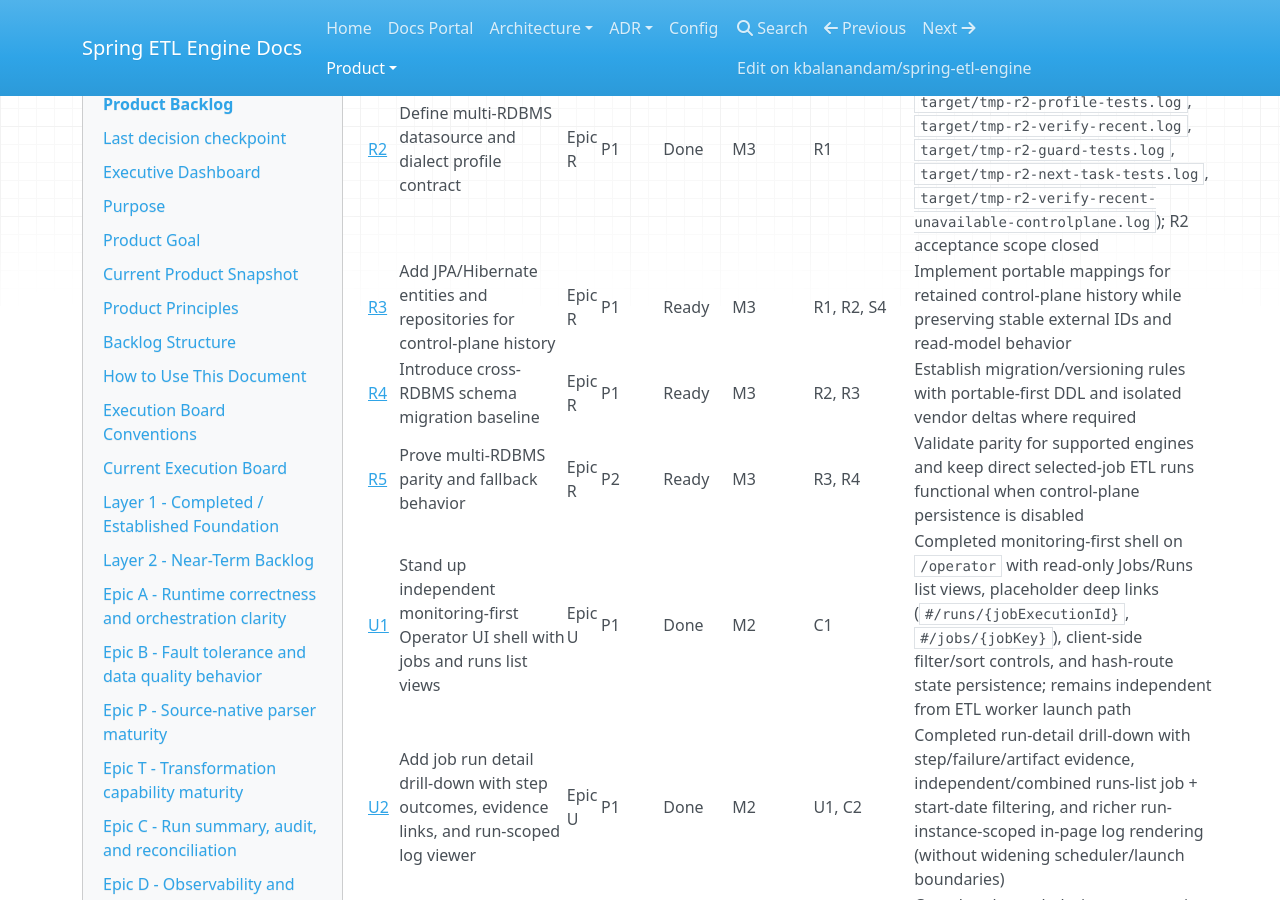
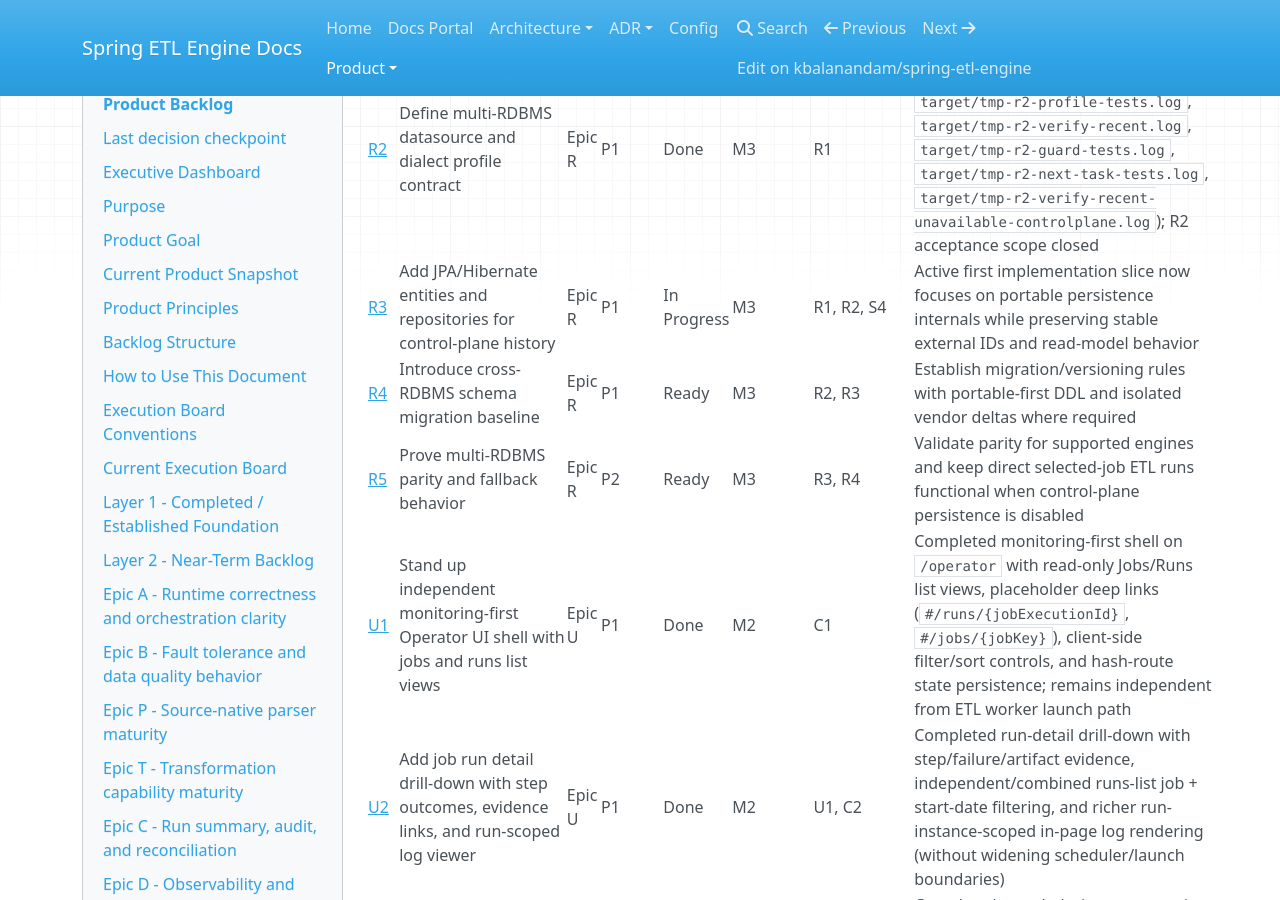
Before and after one commit to kbalanandam/spring-etl-engine, an MkDocs documentation site: the page built from docs/product/product-backlog.md, in a window 1280 px wide and 900 px high, scrolled down 12225 px. Built offline with MkDocs 1.6.1, drawn with Linux system fonts in a browser that asks for light colours; nearby versions of some CDN libraries; some of the changed text lies outside the part shown.

```diff
--- a/docs/product/product-backlog.md
+++ b/docs/product/product-backlog.md
@@ -277,7 +277,7 @@ This table is the day-to-day execution view for the current product stage.
 | [S4](backlog-items/scheduler/S4-control-plane-operational-data-model.md) | Define control-plane operational data model for schedules, watchers, trigger events, run and step history, artifact lineage, and restartability anchors | Epic S | P1 | Done | M2 | S1, C1, C2 | Current-release S4a slice is shipped (schedule/trigger/run PK-cutover foundations); S4b baseline is complete with durable `step_record` + `artifact_record` schema, lineage guardrails, step+artifact projection writes, persisted read-model APIs, and Operator UI run-detail consumption; S4c first functional slice is now shipped for `attempt_link`/`checkpoint_anchor` persistence and recovery lookups, with any future semantic expansion explicitly aligned to `F1` restart decisions (see [`S4c checklist`](backlog-items/scheduler/S4c-attempt-link-checkpoint-anchor-checklist.md)). |
 | [R1](backlog-items/scheduler/R1-freeze-jpa-hibernate-control-plane-persistence-boundary.md) | Freeze JPA/Hibernate control-plane persistence boundary | Epic R | P1 | Done | M3 | S1, S4 | ADR-0014 and persistence boundary docs now freeze optional-control-plane invariants for multi-RDBMS follow-on work |
 | [R2](backlog-items/scheduler/R2-multi-rdbms-datasource-and-dialect-profile-contract.md) | Define multi-RDBMS datasource and dialect profile contract | Epic R | P1 | Done | M3 | R1 | Validation evidence captured (`target/tmp-r2-targeted-tests.log`, `target/tmp-r2-profile-tests.log`, `target/tmp-r2-verify-recent.log`, `target/tmp-r2-guard-tests.log`, `target/tmp-r2-next-task-tests.log`, `target/tmp-r2-verify-recent-unavailable-controlplane.log`); R2 acceptance scope closed |
-| [R3](backlog-items/scheduler/R3-jpa-hibernate-entities-and-repositories-for-control-plane-history.md) | Add JPA/Hibernate entities and repositories for control-plane history | Epic R | P1 | Ready | M3 | R1, R2, S4 | Implement portable mappings for retained control-plane history while preserving stable external IDs and read-model behavior |
+| [R3](backlog-items/scheduler/R3-jpa-hibernate-entities-and-repositories-for-control-plane-history.md) | Add JPA/Hibernate entities and repositories for control-plane history | Epic R | P1 | In Progress | M3 | R1, R2, S4 | Active first implementation slice now focuses on portable persistence internals while preserving stable external IDs and read-model behavior |
 | [R4](backlog-items/scheduler/R4-cross-rdbms-schema-migration-baseline.md) | Introduce cross-RDBMS schema migration baseline | Epic R | P1 | Ready | M3 | R2, R3 | Establish migration/versioning rules with portable-first DDL and isolated vendor deltas where required |
 | [R5](backlog-items/scheduler/R5-multi-rdbms-parity-and-fallback-verification.md) | Prove multi-RDBMS parity and fallback behavior | Epic R | P2 | Ready | M3 | R3, R4 | Validate parity for supported engines and keep direct selected-job ETL runs functional when control-plane persistence is disabled |
 | [U1](backlog-items/operator-ui/U1-independent-operator-ui-shell-and-monitoring-read-model.md) | Stand up independent monitoring-first Operator UI shell with jobs and runs list views | Epic U | P1 | Done | M2 | C1 | Completed monitoring-first shell on `/operator` with read-only Jobs/Runs list views, placeholder deep links (`#/runs/{jobExecutionId}`, `#/jobs/{jobKey}`), client-side filter/sort controls, and hash-route state persistence; remains independent from ETL worker launch path |
@@ -295,7 +295,7 @@ This table is the day-to-day execution view for the current product stage.
 
 Use this section as the near-term sequencing view behind the execution board:
 
-1. Treat the next phase as a **product-grade optional control-plane lane**: close `R2`, then move directly into `R3`/`R4`/`R5` without reopening MVP UI/scheduler scope.
+1. Treat the next phase as a **product-grade optional control-plane lane**: execute `R3` now, then continue into `R4`/`R5` without reopening MVP UI/scheduler scope.
 2. Keep `R1` closed as the freeze gate and use the shipped MySQL/SQL Server bootstrap parity plus vendor-neutral property surface as the starting proof point for Epic R execution.
 3. `R2` gate is now closed; begin `R3` first persistence implementation slice while preserving the same optional control-plane boundary.
 4. Start `R3` as an adapter/persistence seam exercise that preserves today’s read-model contracts (`runs`, `recovery`, step/artifact lineage) while reducing vendor-specific drift.
```
Also changed, not shown: CHANGELOG.md (+1 -1 lines), docs/product/backlog-items/scheduler/R2-multi-rdbms-datasource-and-dialect-profile-contract.md (+1 -1 lines), docs/product/backlog-items/scheduler/R3-jpa-hibernate-entities-and-repositories-for-control-plane-history.md (+2 -2 lines).
